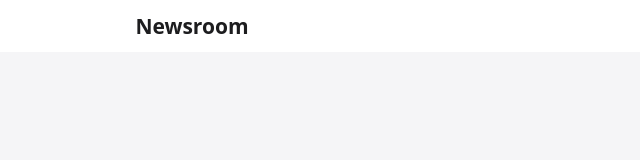
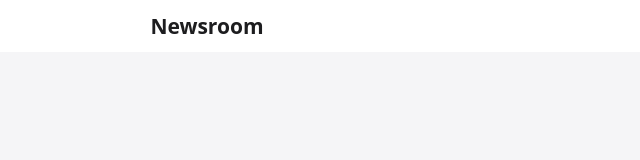
Before and after one commit to ReonaImagawa/Globe-Cup-2024, a plain HTML site: page index.html in a window 1280 px wide. Shown: the full height of the page, 0-640 px from the left. Drawn offline with Linux system fonts and the light colour scheme.

Commit message:
Nav bar fixes 2

```diff
--- a/style.css
+++ b/style.css
@@ -33,7 +33,7 @@ nav, ul, .title {
 
 .title {
   position: absolute;
-  left: 0px;
+  left: 15px;
   width: 30%;
   padding: 10px;
 }
```
